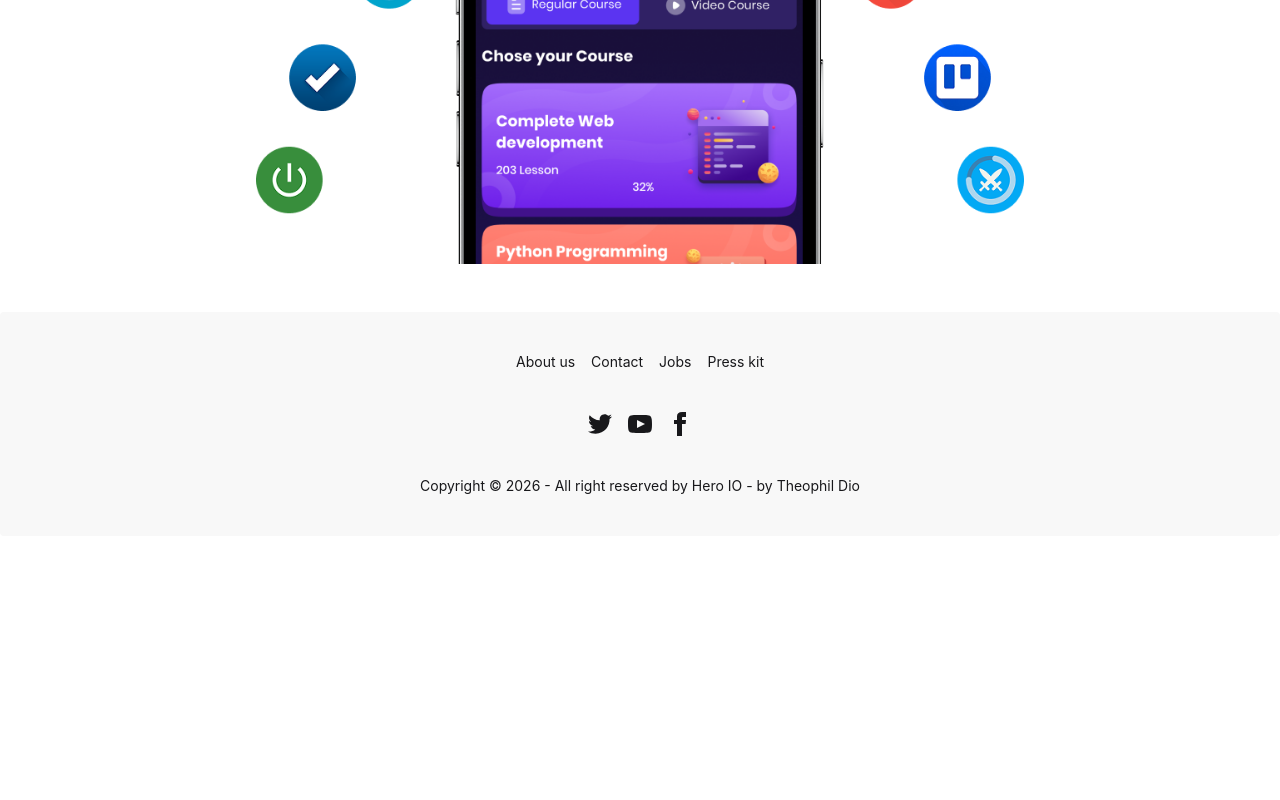
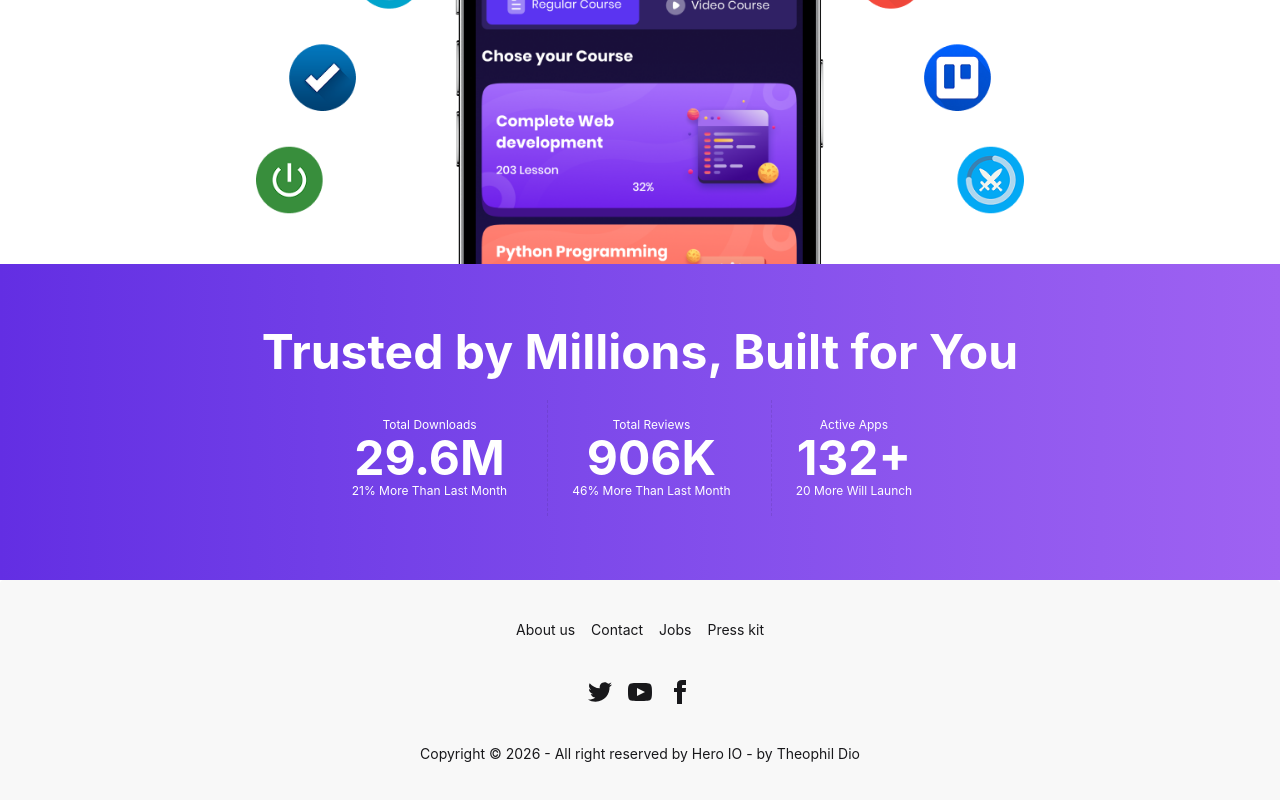
Before and after one commit to theophildio/mr-hero-io-app, a React (Vite) app: page / in a window 1280 px wide. Shown: the part 556-1356 px from the top of the page. Before the commit the page ends 1092 px from the top, so only its background shows below. Built offline with nearby package versions, Linux system fonts and the light colour scheme.

Commit message:
Stat section added to repo

```diff
--- a/src/components/Banner/Banner.jsx
+++ b/src/components/Banner/Banner.jsx
@@ -4,7 +4,7 @@ import AppDisplay from "../../assets/hero.png";
 
 const Banner = () => {
   return (
-    <div className="py-12 text-center w-3/5 mx-auto">
+    <div className="pt-12 text-center w-3/5 mx-auto">
       <h1 className="text-6xl font-bold text-[#001931]">We Build <br /> <span className="bg-linear-to-r from-[#632EE3] to-[#9F62F2] inline-block text-transparent bg-clip-text">Productive</span> Apps</h1>
       <p className="my-4">At HERO.IO, we craft innovative apps designed to make everyday life simpler, smarter, and more exciting. <br />Our goal is to turn your ideas into digital experiences that truly make an impact.</p>
       <div className="flex gap-4 justify-center items-center my-8">
--- /dev/null
+++ b/src/components/Stat/Stat.jsx
@@ -0,0 +1,33 @@
+const Stat = () => {
+  return (
+    <div className="py-16 bg-linear-to-r from-[#632EE3] to-[#9F62F2]">
+      <h2 className="text-5xl font-bold text-center text-white">Trusted by Millions, Built for You</h2>
+      <div className="flex justify-center items-center pt-6">
+        <div className="stats">
+          <div className="stat text-center">
+            <div className="stat-figure text-secondary"></div>
+            <div className="stat-title text-white">Total Downloads</div>
+            <div className="stat-value text-5xl font-bold text-white">29.6M</div>
+            <div className="stat-desc text-white">21% More Than Last Month</div>
+          </div>
+
+          <div className="stat text-center">
+            <div className="stat-figure text-secondary"></div>
+            <div className="stat-title text-white">Total Reviews</div>
+            <div className="stat-value text-5xl font-bold text-white">906K</div>
+            <div className="stat-desc text-white">46% More Than Last Month</div>
+          </div>
+
+          <div className="stat text-center">
+            <div className="stat-figure text-secondary"></div>
+            <div className="stat-title text-white">Active Apps</div>
+            <div className="stat-value text-5xl font-bold text-white">132+</div>
+            <div className="stat-desc text-white">20 More Will Launch</div>
+          </div>
+        </div>
+      </div>
+    </div>
+  );
+};
+
+export default Stat;
--- a/src/pages/Home/Home.jsx
+++ b/src/pages/Home/Home.jsx
@@ -1,9 +1,11 @@
 import Banner from "../../components/Banner/Banner";
+import Stat from "../../components/Stat/Stat";
 
 const Home = () => {
     return (
         <div>
             <Banner />
+            <Stat />
         </div>
     );
 };
```
